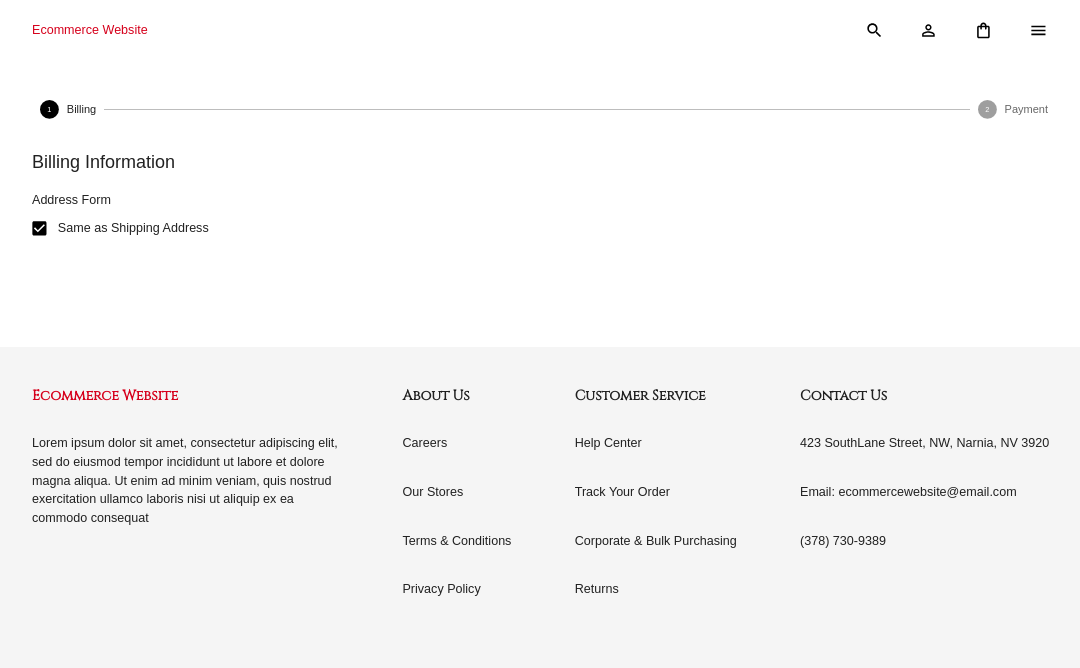
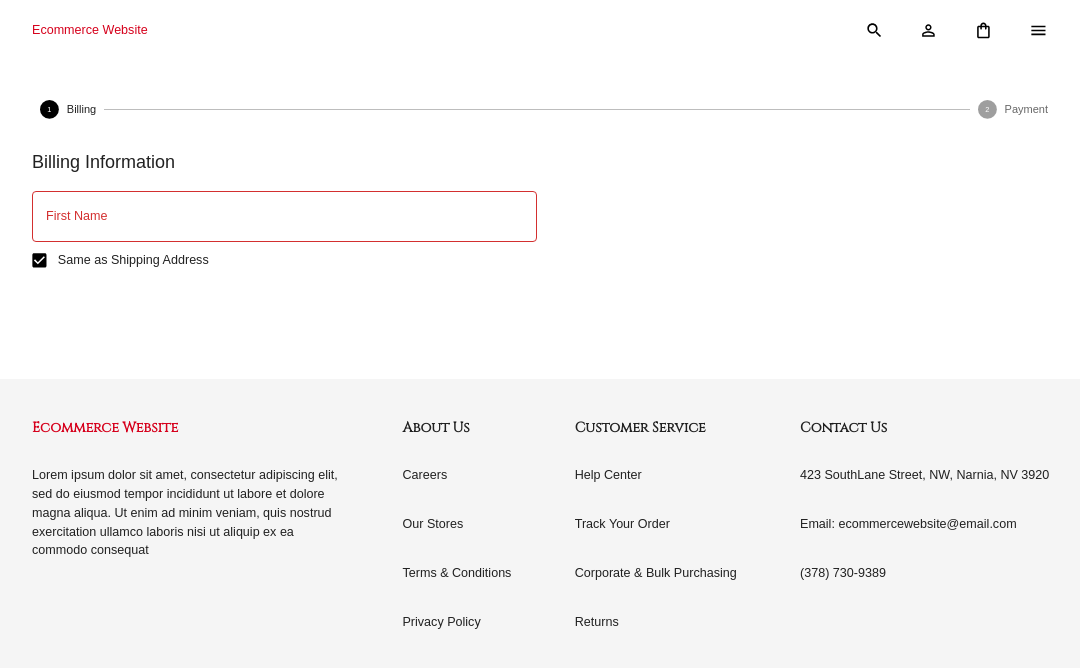
Before and after one commit to brosmar18/ecommerce-client, a React (Create React App) app: page /checkout in a window 1280 px wide. Shown: the top 668 px of the page, without its empty margins (96-1176 px from the left). Built offline with nearby package versions, Linux system fonts and the light colour scheme; a web font is replaced by a local one.

Commit message:
FirstName text field added, styles added

```diff
--- a/src/pages/Checkout/AddressForm.jsx
+++ b/src/pages/Checkout/AddressForm.jsx
@@ -22,10 +22,31 @@ const AddressForm = ({
 
     const formattedHelper = (field) =>
         getIn(touched, formattedName(field)) && getIn(errors, formattedName(field));
+
+
     return (
-        <div>
-            Address Form
-        </div>
+        <Box
+            display='grid'
+            gap='15px'
+            gridTemplateColumns='repeat(4, minmax(0, 1fr))'
+            sx={{
+                '& > div': { gridColumn: isNonMobile ? undefined : 'span 4' },
+            }}
+        >
+            <TextField
+                fullWidth
+                type="text"
+                label="First Name"
+                onBlur={handleBlur}
+                onChange={handleChange}
+                value={values.firstName}
+                name={formattedName("firstName")}
+                error={formattedError("firstName")}
+                helperText={formattedHelper("firstName")}
+                sx={{ gridColumn: "span 2" }}
+            />
+
+        </Box>
     )
 }
 
```
